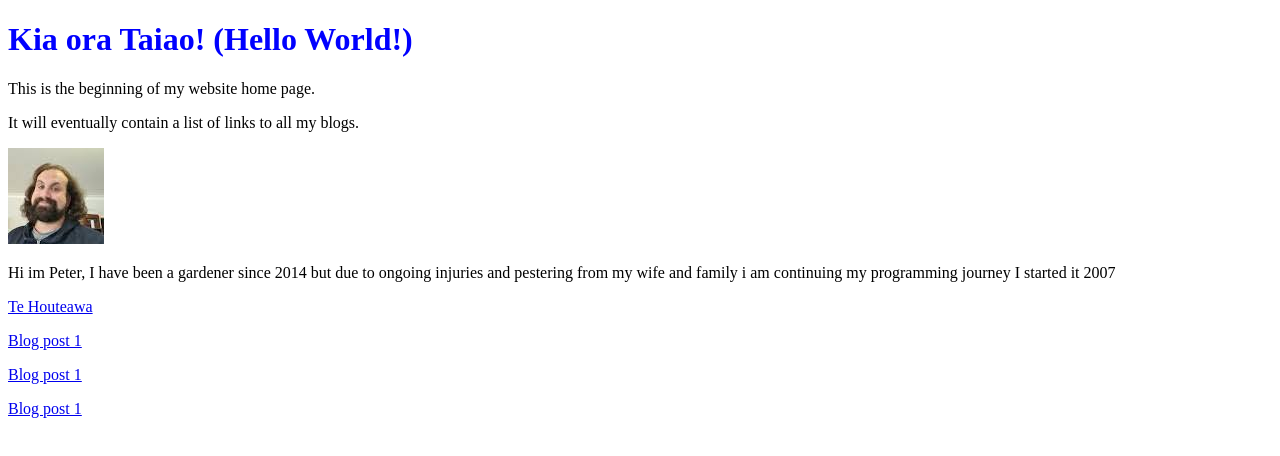
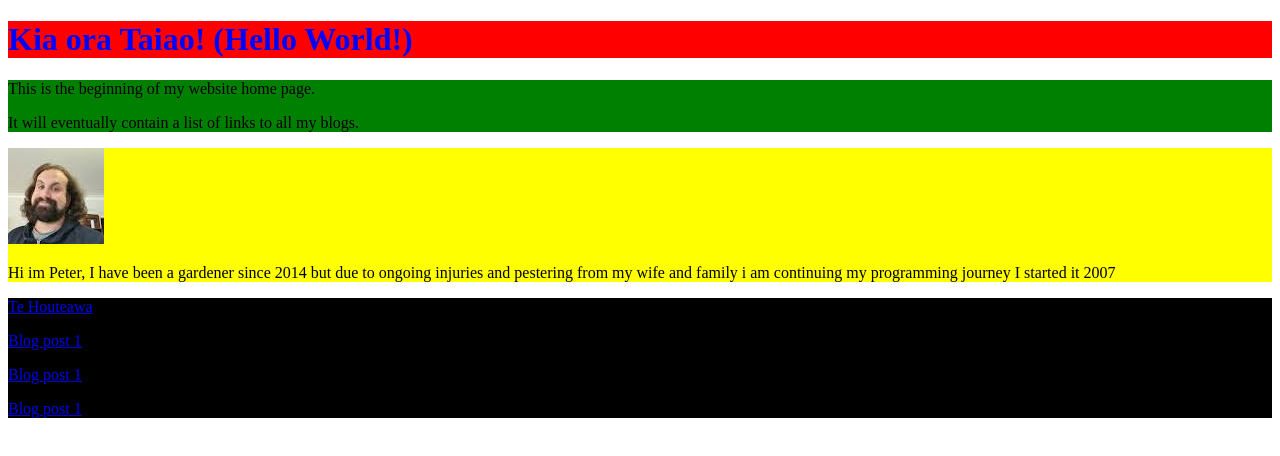
Before and after one commit to peter-dravitzki/peter-dravitzki.github.io, a plain HTML site: page index.html in a window 1280 px wide. Drawn offline with Linux system fonts and the light colour scheme.

Commit message:
Updated styles?

```diff
--- a/styles/main.css
+++ b/styles/main.css
@@ -2,18 +2,18 @@ h1 {
   color: blue;
 }
 
-.title {
+#title {
   background-color: red;
 }
 
-.pageIntro {
+#pageIntro {
   background-color: green;
 }
 
-.personalIntro {
+#personalIntro {
   background-color: yellow;
 }
 
-.links {
+#links {
   background-color: black;
 }
```
